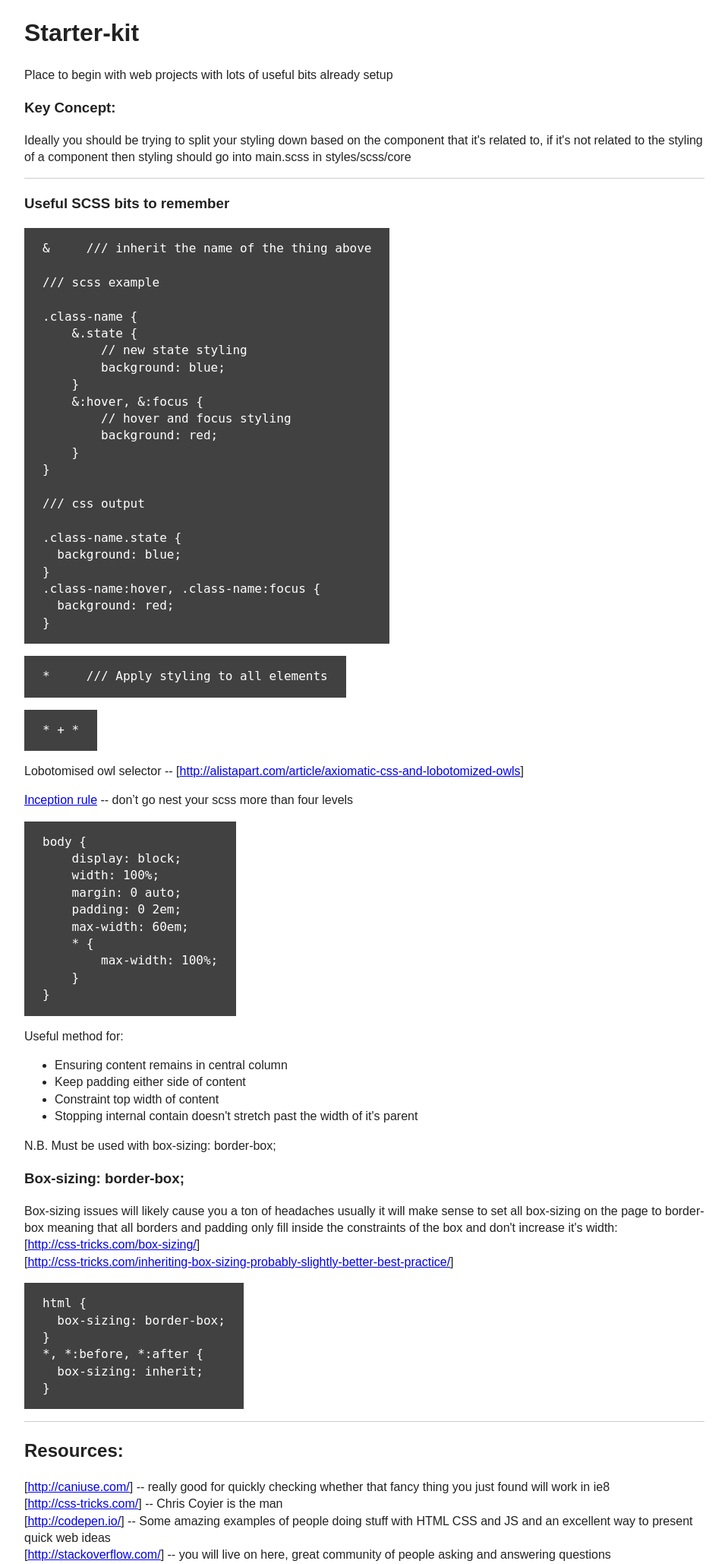
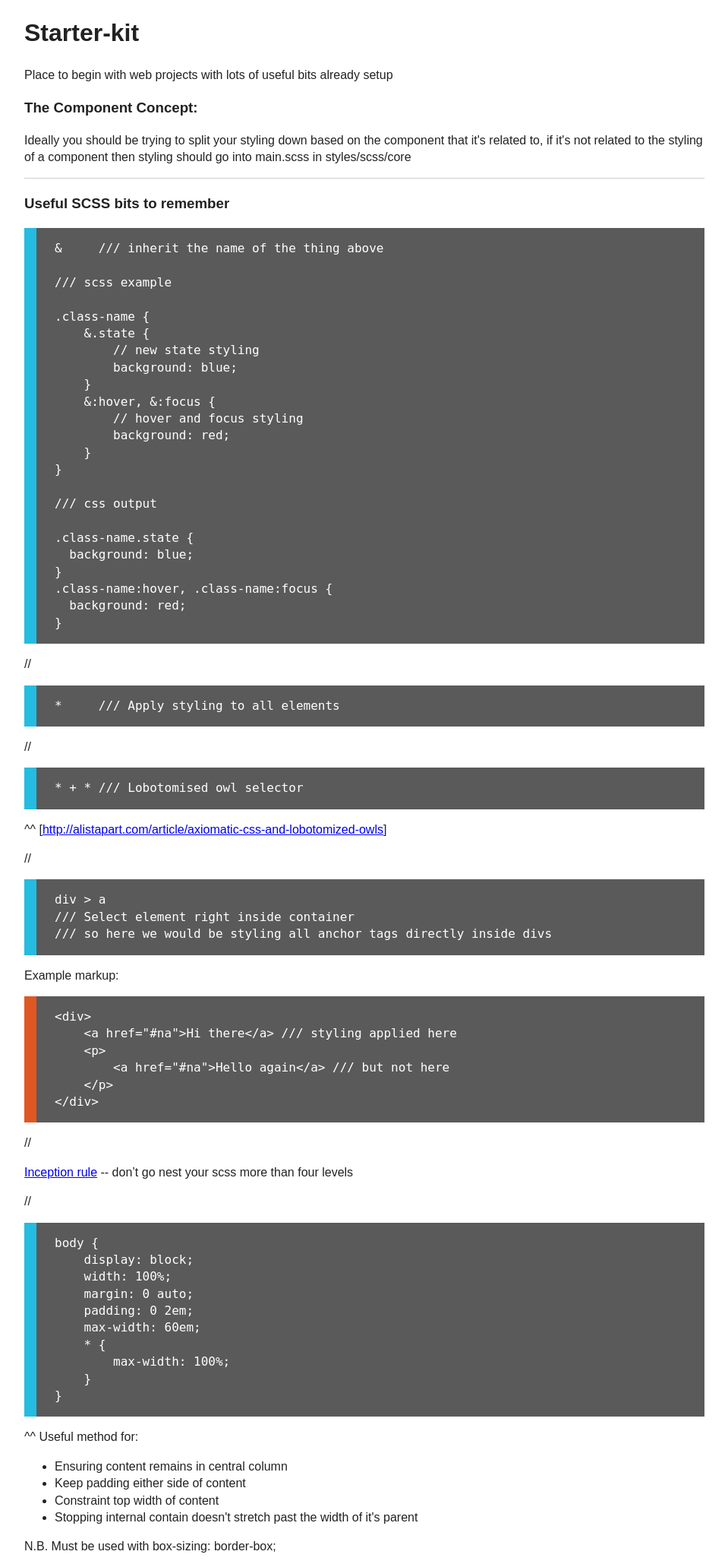
Before and after one commit to JoshHarrington/starter-kit, a PHP site: page / in a window 1280 px wide. Shown: the top 2058 px of the page at 76% size, without its empty margins (160-1119 px from the left). Run offline with PHP 8.4, Linux system fonts and the light colour scheme; some libraries are stand-ins or nearby versions.

Commit message:
styling and formatting changes

```diff
--- a/README.html
+++ b/README.html
@@ -1,6 +1,6 @@
 <h1 id="starter-kit">Starter-kit</h1>
 <p>Place to begin with web projects with lots of useful bits already setup</p>
-<h3 id="key-concept-">Key Concept:</h3>
+<h3 id="the-component-concept-">The Component Concept:</h3>
 <p>Ideally you should be trying to split your styling down based on the component that it&#39;s related to, if it&#39;s not related to the styling of a component then styling should go into main.scss in styles/scss/core</p>
 <hr>
 <h3 id="useful-scss-bits-to-remember">Useful SCSS bits to remember</h3>
@@ -28,12 +28,29 @@
   background: red;
 }
 </code></pre>
+<p>//</p>
 <pre><code class="lang-css">*     /// Apply styling to all elements
 </code></pre>
-<pre><code class="lang-css">* + *
+<p>//</p>
+<pre><code class="lang-css">* + * /// Lobotomised owl selector
 </code></pre>
-<p>Lobotomised owl selector -- [<a href="http://alistapart.com/article/axiomatic-css-and-lobotomized-owls">http://alistapart.com/article/axiomatic-css-and-lobotomized-owls</a>]</p>
+<p>^^ [<a href="http://alistapart.com/article/axiomatic-css-and-lobotomized-owls">http://alistapart.com/article/axiomatic-css-and-lobotomized-owls</a>]</p>
+<p>//</p>
+<pre><code class="lang-css">div &gt; a
+/// Select element right inside container
+/// so here we would be styling all anchor tags directly inside divs
+</code></pre>
+<p>Example markup:</p>
+<pre><code class="lang-html">&lt;div&gt;
+    &lt;a href=&quot;#na&quot;&gt;Hi there&lt;/a&gt; /// styling applied here
+    &lt;p&gt;
+        &lt;a href=&quot;#na&quot;&gt;Hello again&lt;/a&gt; /// but not here
+    &lt;/p&gt;
+&lt;/div&gt;
+</code></pre>
+<p>//</p>
 <p><a href="http://thesassway.com/beginner/the-inception-rule">Inception rule</a> -- don’t go nest your scss more than four levels</p>
+<p>//</p>
 <pre><code class="lang-css">body {
     display: block;
     width: 100%;
@@ -45,7 +62,7 @@
     }
 }
 </code></pre>
-<p>Useful method for:</p>
+<p>^^ Useful method for:</p>
 <ul>
 <li>Ensuring content remains in central column</li>
 <li>Keep padding either side of content</li>
@@ -53,11 +70,12 @@
 <li>Stopping internal contain doesn&#39;t stretch past the width of it&#39;s parent</li>
 </ul>
 <p>N.B. Must be used with box-sizing: border-box;</p>
+<hr>
 <h3 id="box-sizing-border-box-">Box-sizing: border-box;</h3>
 <p>Box-sizing issues will likely cause you a ton of headaches
 usually it will make sense to set all box-sizing on the page to border-box
 meaning that all borders and padding only fill inside the constraints of the box and don&#39;t increase it&#39;s width:<br>[<a href="http://css-tricks.com/box-sizing/">http://css-tricks.com/box-sizing/</a>]<br>[<a href="http://css-tricks.com/inheriting-box-sizing-probably-slightly-better-best-practice/">http://css-tricks.com/inheriting-box-sizing-probably-slightly-better-best-practice/</a>]</p>
-<pre><code class="lang-html">html {
+<pre><code class="lang-css">html {
   box-sizing: border-box;
 }
 *, *:before, *:after {
@@ -68,4 +86,5 @@ meaning that all borders and padding only fill inside the constraints of the box
 <h2 id="resources-">Resources:</h2>
 <p>[<a href="http://caniuse.com/">http://caniuse.com/</a>] -- really good for quickly checking whether that fancy thing you just found will work in ie8<br>[<a href="http://css-tricks.com/">http://css-tricks.com/</a>] -- Chris Coyier is the man<br>[<a href="http://codepen.io/">http://codepen.io/</a>] -- Some amazing examples of people doing stuff with HTML CSS and JS and an excellent way to present quick web ideas<br>[<a href="http://stackoverflow.com/">http://stackoverflow.com/</a>] -- you will live on here, great community of people asking and answering questions  </p>
 <p>[<a href="http://jquery.com/">http://jquery.com/</a>] -- this starter-kit already has jquery included, as you get more comfortable with javascript you&#39;ll start to discover how useful jquery can be</p>
-<p>[<a href="http://alistapart.com/">http://alistapart.com/</a>] -- interesting, useful articles on web tech</p>
+<p>[<a href="http://alistapart.com/">http://alistapart.com/</a>] -- interesting, useful articles on web tech
+[<a href="https://prepros.io/">https://prepros.io/</a>] -- preprossing scss, js and md files // beware of the multiple requests to buy!</p>
--- a/styles/scss/core/_readme.scss
+++ b/styles/scss/core/_readme.scss
@@ -10,8 +10,15 @@ body {
 }
 
 code {
-    background-color: #414141;
+    background-color: #5a5a5a;
     color: white;
-    display: inline-block;
+    display: block;
     padding: 1em 1.5em;
+    border-left: 1em solid #24bce0;
+    &.lang-css {
+        border-color: #24bce0;
+    }
+    &.lang-html {
+        border-color: #e05724;
+    }
 }
```
Also changed, not shown: styles/css/base.css (+1 -1 lines), README.md, 1 other file.
